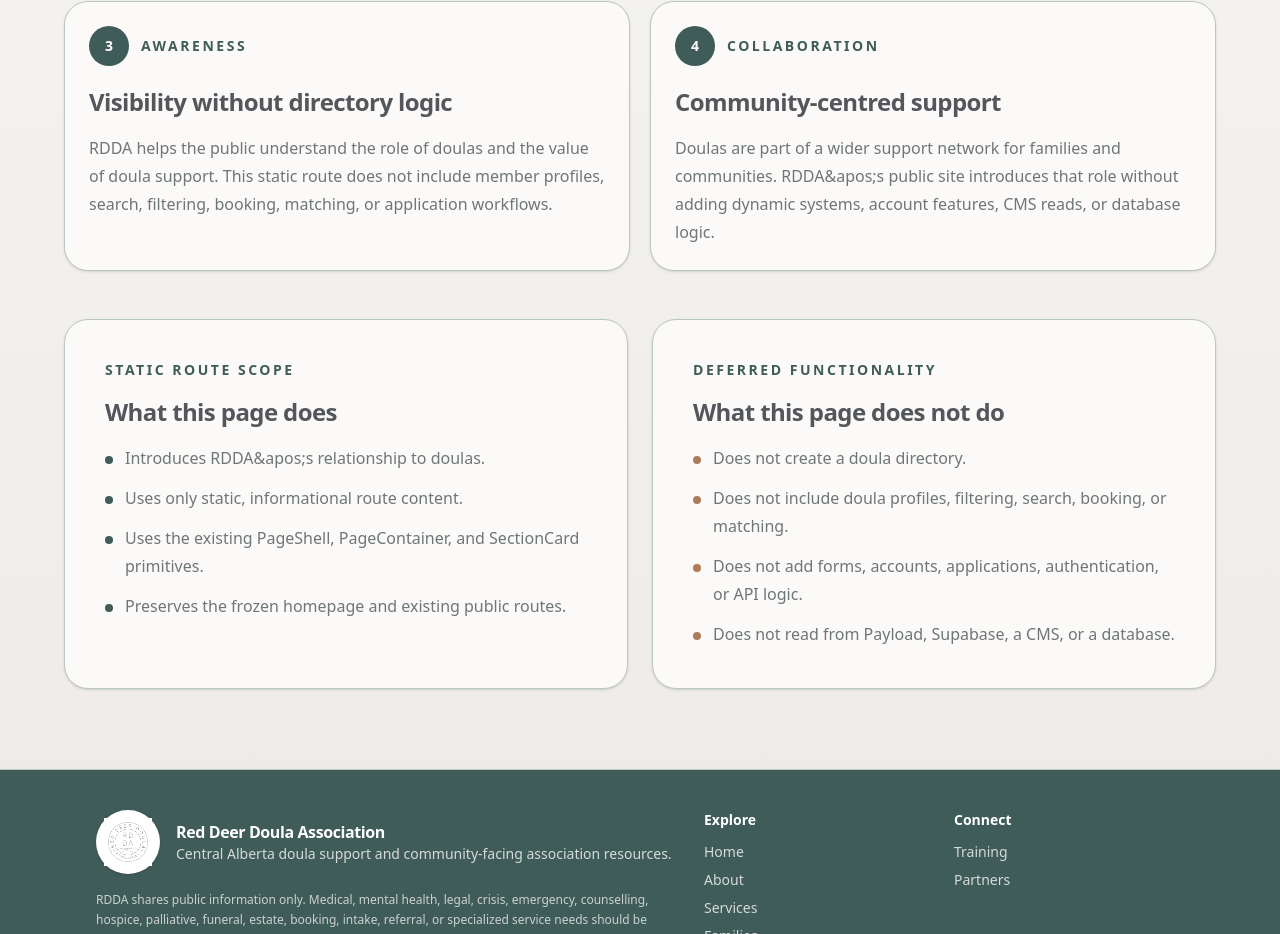
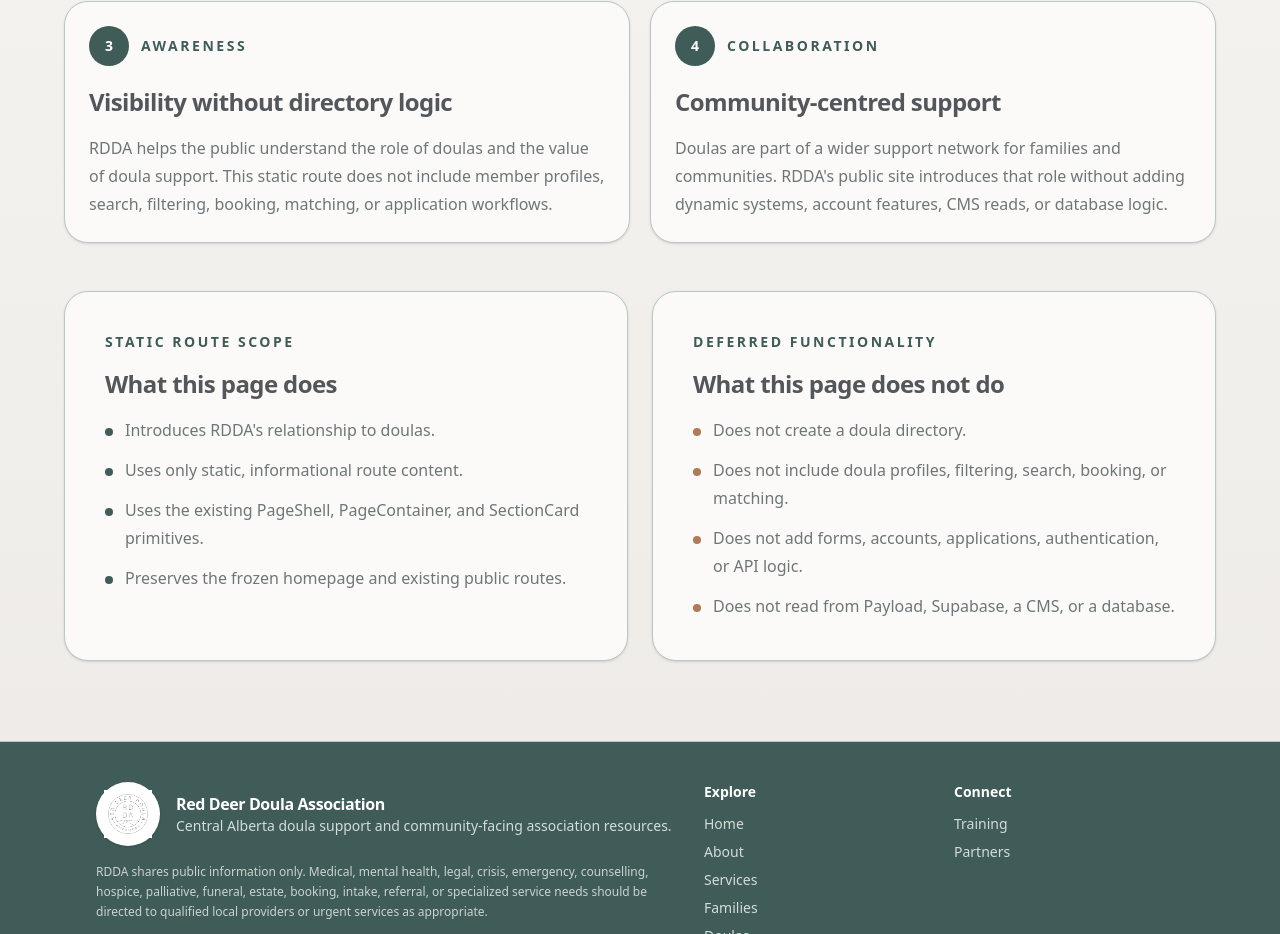
Before and after one commit to hickdwayne-rdp/rdda-platform, a Next.js app in the folder repo/: page /doulas in a window 1280 px wide. Shown: the part 892-1826 px from the top of the page. Built offline with nearby package versions, Linux system fonts and the light colour scheme.

Commit message:
Clean doulas polish text escaping

```diff
--- a/repo/src/app/doulas/page.tsx
+++ b/repo/src/app/doulas/page.tsx
@@ -25,12 +25,12 @@ const doulaSupportAreas = [
     eyebrow: "Collaboration",
     title: "Community-centred support",
     description:
-      "Doulas are part of a wider support network for families and communities. RDDA&apos;s public site introduces that role without adding dynamic systems, account features, CMS reads, or database logic.",
+      "Doulas are part of a wider support network for families and communities. RDDA's public site introduces that role without adding dynamic systems, account features, CMS reads, or database logic.",
   },
 ];
 
 const staticScopeItems = [
-  "Introduces RDDA&apos;s relationship to doulas.",
+  "Introduces RDDA's relationship to doulas.",
   "Uses only static, informational route content.",
   "Uses the existing PageShell, PageContainer, and SectionCard primitives.",
   "Preserves the frozen homepage and existing public routes.",
```
